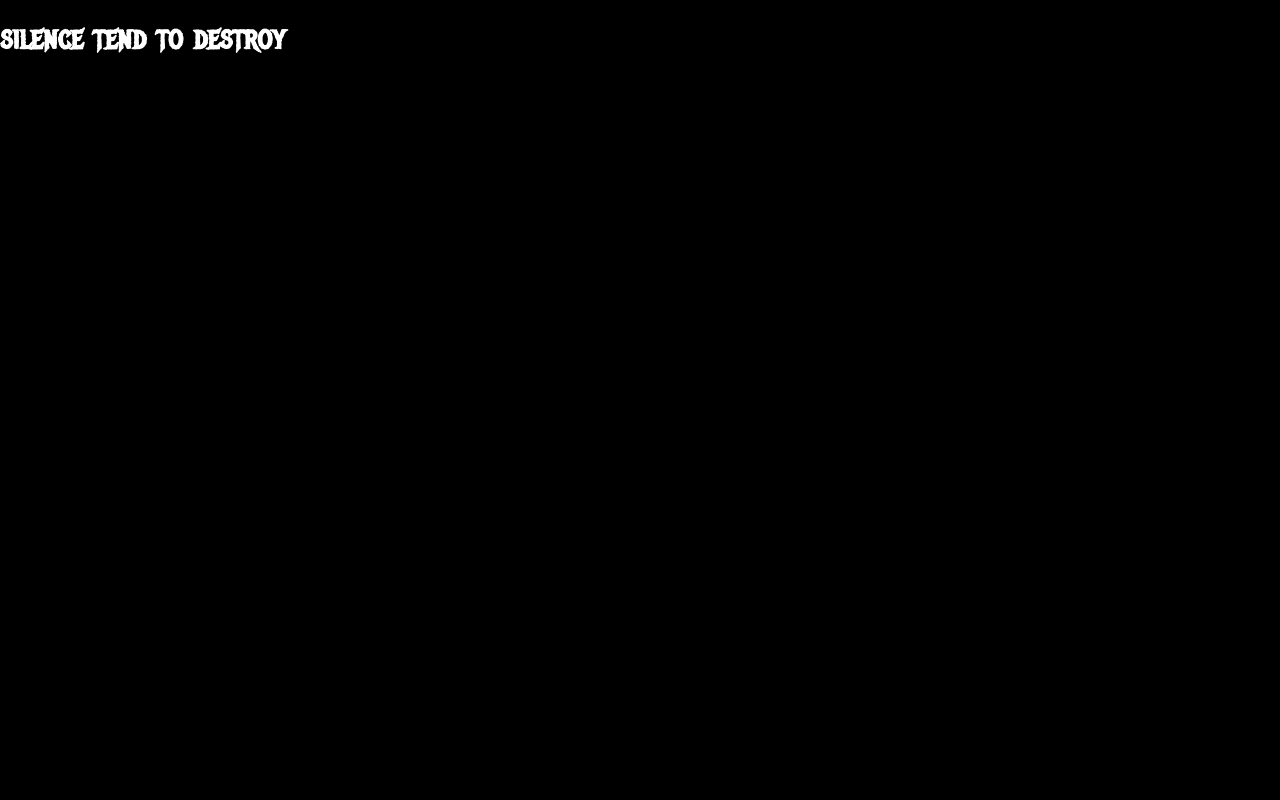
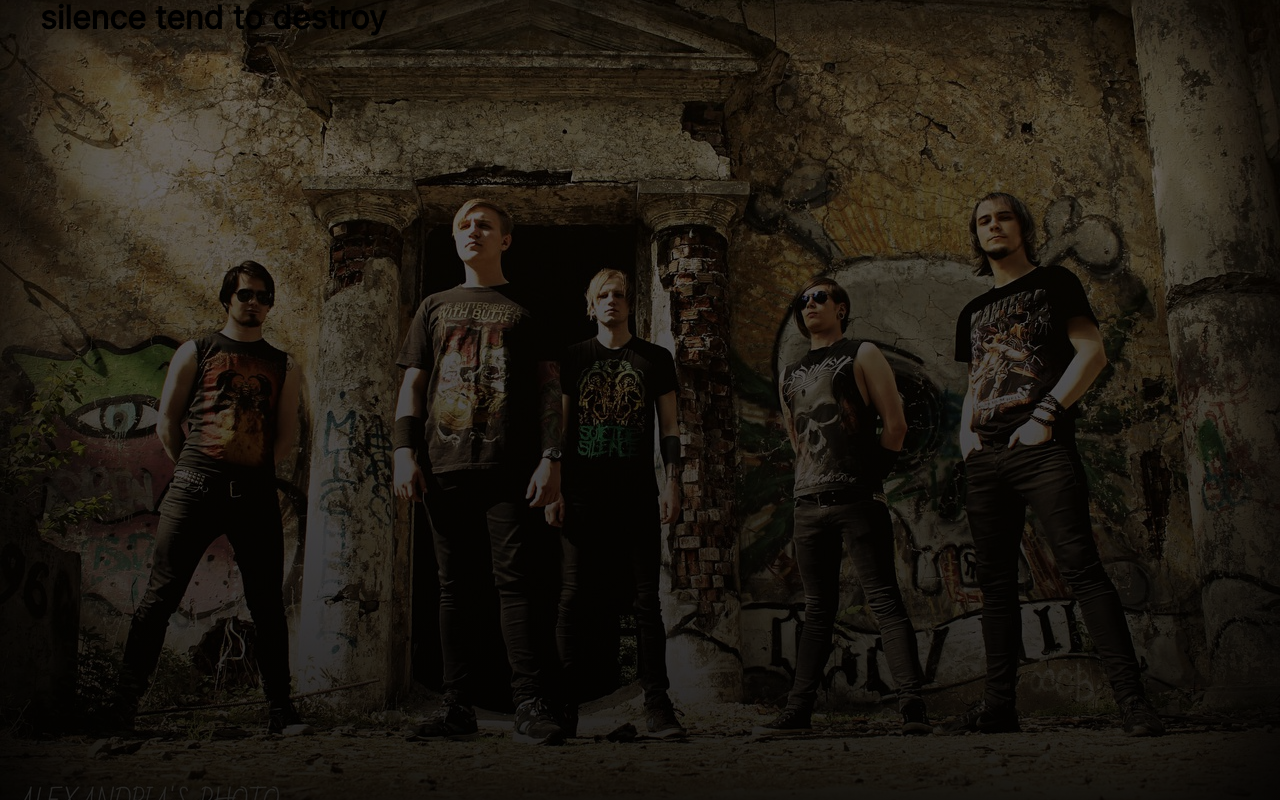
Before and after one commit to nikita-smirnov-dev/astro-promo-template, an Astro site: page / in a window 1280 px wide. Built offline with nearby package versions, Linux system fonts and the light colour scheme; Astro itself is replaced by a stand-in of ours.

Commit message:
added section PosterPromo and section Hero

```diff
--- /dev/null
+++ b/src/appTypes/promoTypes.ts
@@ -0,0 +1,24 @@
+import { z } from 'zod';
+
+export const BasePromoSchema = z.object({
+  title: z.string(),
+  plot: z.string(),
+  poster: z.string(),
+  releaseName: z.string(),
+  releaseYear: z.number(),
+  tracks: z
+    .array(
+      z.object({
+        id: z.number(),
+        title: z.string(),
+        duration: z.string(),
+        fileUrl: z.string(),
+      }),
+    )
+    .optional(),
+});
+
+export type PromoDataT = z.infer<typeof BasePromoSchema>;
+
+export type PosterUrl = PromoDataT['poster'];
+// export type PosterImage = z.infer<typeof PosterImageSchema>;
--- a/src/assets/scss/_settings.scss
+++ b/src/assets/scss/_settings.scss
@@ -4,10 +4,21 @@
   box-sizing: border-box;
 }
 
-// .page {
-//   overflow-y: scroll;
-//   scrollbar-gutter: stable;
-// }
+.page {
+  height: 100dvh;
+  min-height: 100dvh;
+  overflow: hidden;
+}
+
+.page__body {
+  height: 100dvh;
+  min-height: 100dvh;
+  overflow: hidden;
+  font-family: var(--font-family);
+  font-size: var(--font-size-16);
+  color: var(--white-color);
+  background: var(--black-color);
+}
 
 a {
   color: inherit;
@@ -51,17 +62,6 @@ img {
   }
 }
 
-.page__body {
-  font-family: var(--font-family);
-  font-size: var(--font-size-16);
-  color: var(--white-color);
-  background: var(--black-color);
-}
-
-h1 {
-  font-family: var(--second-family);
-}
-
 .container {
   margin: 0 auto;
   padding: 0 var(--container-offset);
@@ -79,3 +79,9 @@ h1 {
   white-space: nowrap;
   border: 0;
 }
+
+.main {
+  position: relative;
+  width: 100%;
+  height: 100dvh;
+}
--- /dev/null
+++ b/src/assets/scss/components/_hero.scss
@@ -0,0 +1,10 @@
+.hero {
+  position: relative;
+  z-index: 2;
+  width: 100%;
+
+  .hero-promo__title {
+    margin: 0;
+    color: var(--black-color);
+  }
+}
--- /dev/null
+++ b/src/assets/scss/components/_poster.scss
@@ -0,0 +1,38 @@
+.poster {
+  position: absolute;
+  top: 0;
+  left: 0;
+  width: 100%;
+  height: 100%;
+  z-index: 1;
+
+  &__bg {
+    width: 100%;
+    height: 100%;
+    object-fit: cover;
+    object-position: center;
+    // animation: backgroundIntro 10s ease-out infinite alternate;
+  }
+
+  &__overlay {
+    position: absolute;
+    top: 0;
+    left: 0;
+    width: 100%;
+    height: 100%;
+    background: linear-gradient(
+      180deg,
+      rgba(0, 0, 0, 0.5) 0%,
+      rgba(0, 0, 0, 0.85) 100%
+    );
+  }
+
+  @keyframes backgroundIntro {
+    0% {
+      transform: scale(1);
+    }
+    100% {
+      transform: scale(1.08);
+    }
+  }
+}
--- a/src/assets/scss/main.scss
+++ b/src/assets/scss/main.scss
@@ -1,3 +1,6 @@
 @use 'vars' as *;
 @use 'fonts' as *;
 @use 'settings' as *;
+
+@use './components/poster' as *;
+@use './components/hero' as *;
--- a/src/components/Hero.astro
+++ b/src/components/Hero.astro
@@ -1,3 +1,5 @@
-<div>
-  <h1>silence tend to destroy</h1>
-</div>
+<section class="hero">
+  <div class="hero-promo container">
+    <h1 class="hero-promo__title">silence tend to destroy</h1>
+  </div>
+</section>
--- /dev/null
+++ b/src/components/PosterPromo.astro
@@ -0,0 +1,26 @@
+---
+import { Image } from 'astro:assets';
+import { poster } from '@data/images';
+import type { PosterUrl } from '@appTypes/promoTypes';
+
+interface Props {
+  imageUrl: PosterUrl;
+}
+
+const { imageUrl } = Astro.props;
+
+const foundCover = poster[`/src/assets/${imageUrl}`]?.default;
+// const foundCover = poster[imageUrl]?.default;
+
+const cover = foundCover;
+---
+
+<div class="poster">
+  <Image
+    src={cover}
+    alt="Фоновое изображение группы Silence Tends to Destroy"
+    class="poster__bg"
+    quality="high"
+  />
+  <div class="poster__overlay"></div>
+</div>
--- /dev/null
+++ b/src/data/images.ts
@@ -0,0 +1,4 @@
+export const poster = import.meta.glob<{ default: ImageMetadata }>(
+  '/src/assets/img/**/*.{jpg,jpeg,png,gif}',
+  { eager: true },
+);
--- /dev/null
+++ b/src/data/promo.ts
@@ -0,0 +1,23 @@
+import type { PromoDataT } from '@appTypes/promoTypes';
+
+export const promoData: PromoDataT = {
+  title: 'Silence Tends to Destroy',
+  plot: 'Юбилейный релиз. 10 лет с момента выхода альбома, который определил звучание локальной деткор-сцены...',
+  poster: 'img/poster/poster-bg.jpg',
+  releaseName: 'Название Альбома / Сингла',
+  releaseYear: 2016,
+  tracks: [
+    {
+      id: 1,
+      title: 'Intro',
+      duration: '1:45',
+      fileUrl: '/audio/01-intro.mp3',
+    },
+    {
+      id: 2,
+      title: 'Silence Tends to Destroy',
+      duration: '4:12',
+      fileUrl: '/audio/02-sttd.mp3',
+    },
+  ],
+};
--- a/src/pages/index.astro
+++ b/src/pages/index.astro
@@ -1,8 +1,11 @@
 ---
 import Hero from '@components/Hero.astro';
+import PosterPromo from '@components/PosterPromo.astro';
 import Layout from '@layouts/BaseLayout.astro';
+import { promoData } from '@data/promo';
 ---
 
 <Layout title="Silence tends to destroy">
+  <PosterPromo imageUrl={promoData.poster} />
   <Hero />
 </Layout>
--- a/tsconfig.json
+++ b/tsconfig.json
@@ -6,7 +6,9 @@
     "paths": {
       "@components/*": ["./src/components/*"],
       "@assets/*": ["./src/assets/*"],
-      "@layouts/*": ["./src/layouts/*"]
+      "@layouts/*": ["./src/layouts/*"],
+      "@data/*": ["./src/data/*"],
+      "@appTypes/*": ["./src/appTypes/*"]
     }
   }
 }
```
Also changed, not shown: src/assets/img/poster/poster-bg.jpg (added).
